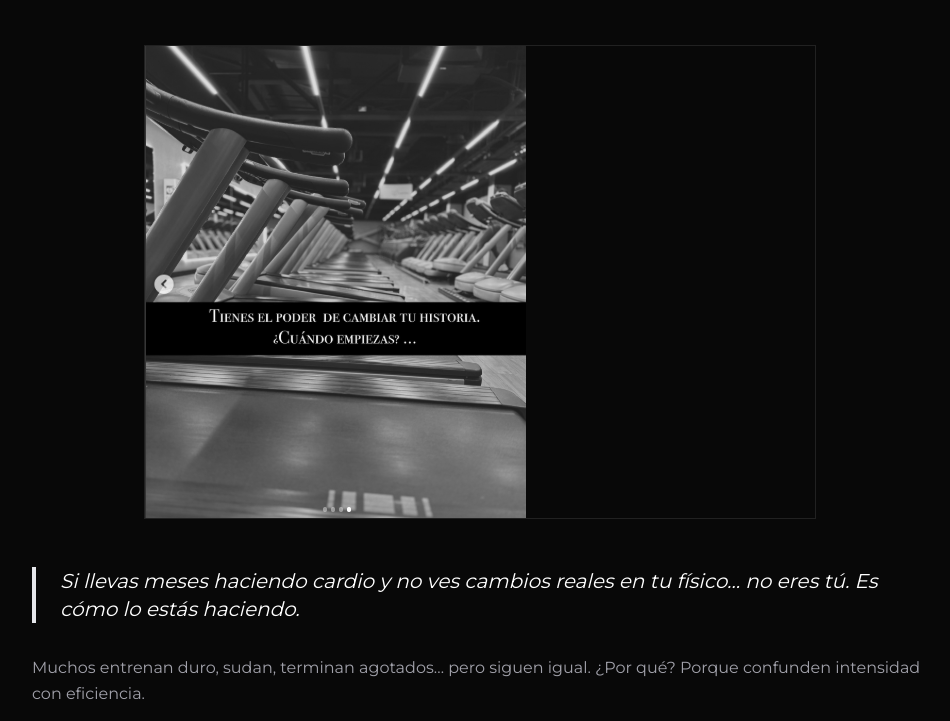
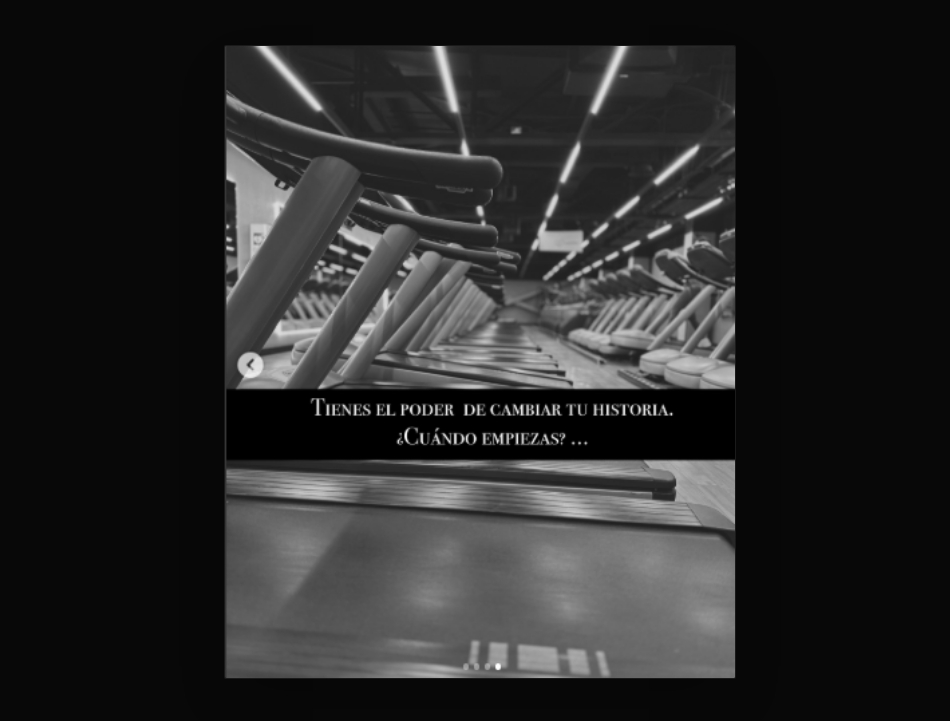
Before and after one commit to marioj84/nicolas-lobos, a plain HTML site: page articulo_2.html in a window 1280 px wide. Shown: the part 459-1180 px from the top of the page, without its empty margins (160-1110 px from the left). Drawn offline with nearby package versions, Linux system fonts and the light colour scheme.

Commit message:
GPT_IMAGEN

```diff
--- a/articulo_2.html
+++ b/articulo_2.html
@@ -74,8 +74,10 @@
 </div>
 
 <!-- IMAGEN -->
-<div class="max-w-2xl mx-auto border border-white/10">
-    <img src="02_Nicolas.png" class="grayscale hover:grayscale-0 transition">
+<div class="w-full max-w-lg mx-auto overflow-hidden rounded-sm border border-white/10 shadow-2xl bg-black">
+    <img src="02_Nicolas.png"
+         alt="Nicolás Lobos cardio"
+         class="w-full h-auto object-contain grayscale hover:grayscale-0 transition-all duration-700">
 </div>
 
 <!-- TEXTO -->
```
